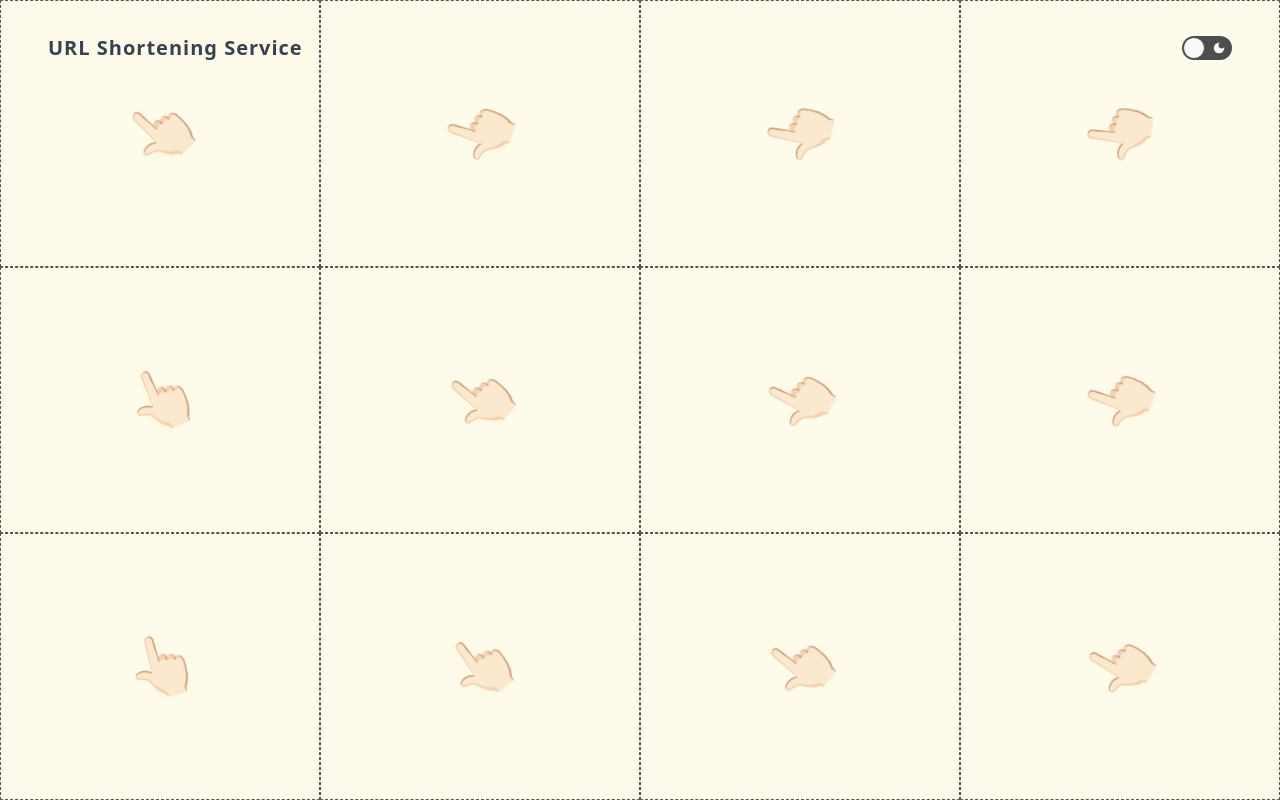
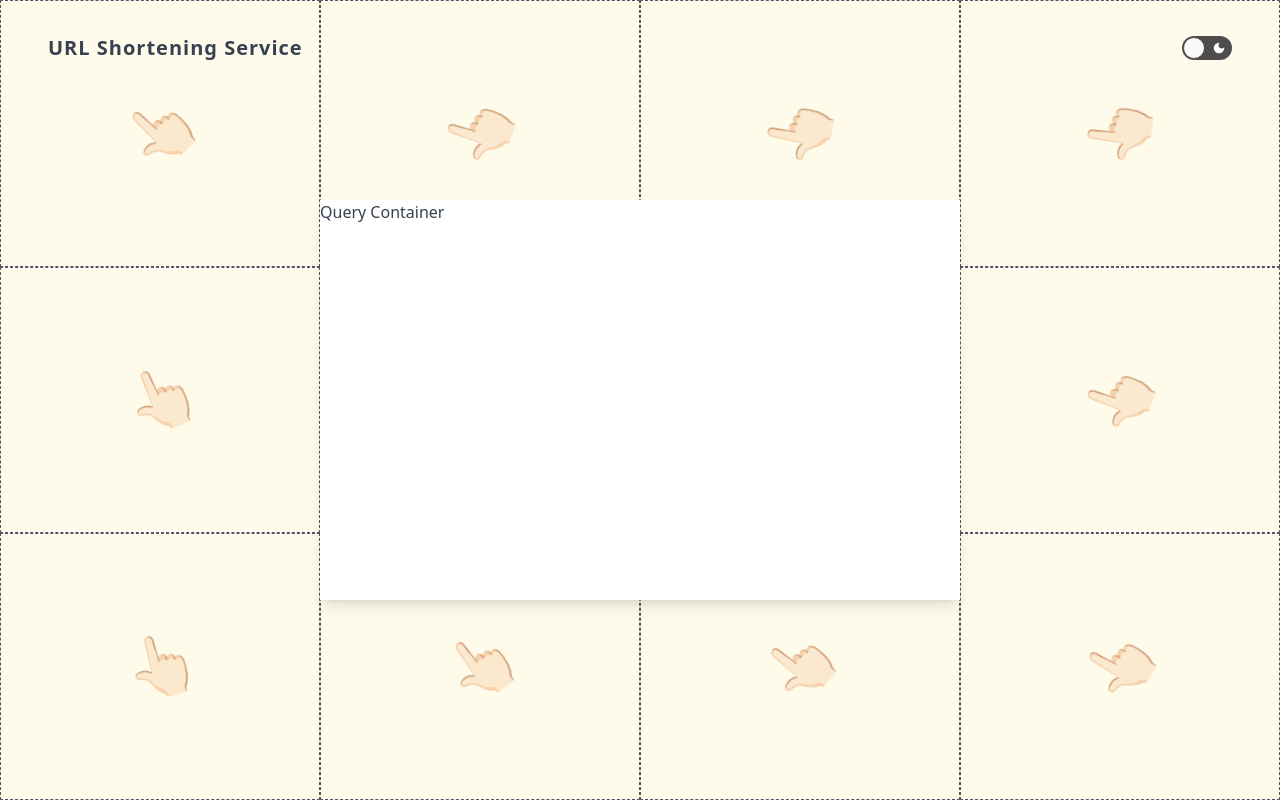
Before and after one commit to seanisoverhere/tap-assessment, a Next.js app: page / in a window 1280 px wide. Built offline with nearby package versions, Linux system fonts and the light colour scheme.

Commit message:
add query container

```diff
--- /dev/null
+++ b/src/components/Query/QueryContainer/index.tsx
@@ -0,0 +1,13 @@
+import React from 'react'
+import { motion } from 'framer-motion'
+
+const QueryContainer = () => {
+  return (
+    <motion.div className='query-container' whileHover={{
+      scale: 1.02,
+      transition: { duration: 0.2 },
+    }}>Query Container</motion.div>
+  )
+}
+
+export default QueryContainer
--- a/src/pages/index.tsx
+++ b/src/pages/index.tsx
@@ -1,13 +1,18 @@
 import type { NextPage } from "next";
 import Navbar from '@/components/Navbar'
 import Grid from '@/components/Grid';
+import QueryContainer from '@/components/Query/QueryContainer';
 
 const Home: NextPage = () => {
   return (
-    <div>
+    <>
+      <Grid />
       <Navbar />
-      <Grid />
-    </div>)
+      <div className='flex justify-center items-center z-10 h-screen'>
+        <QueryContainer />
+      </div>
+    </>
+  )
 };
 
 export default Home;
--- a/styles/globals.css
+++ b/styles/globals.css
@@ -20,6 +20,10 @@
   }
 
   .grid-container {
-    @apply absolute top-0 left-0 w-screen h-screen overflow-hidden grid
+    @apply absolute z-0 top-0 left-0 w-screen h-screen overflow-hidden grid;
+  }
+
+  .query-container {
+    @apply h-1/2 w-1/2 z-50 bg-white shadow-lg text-gray-700;
   }
 }
```
